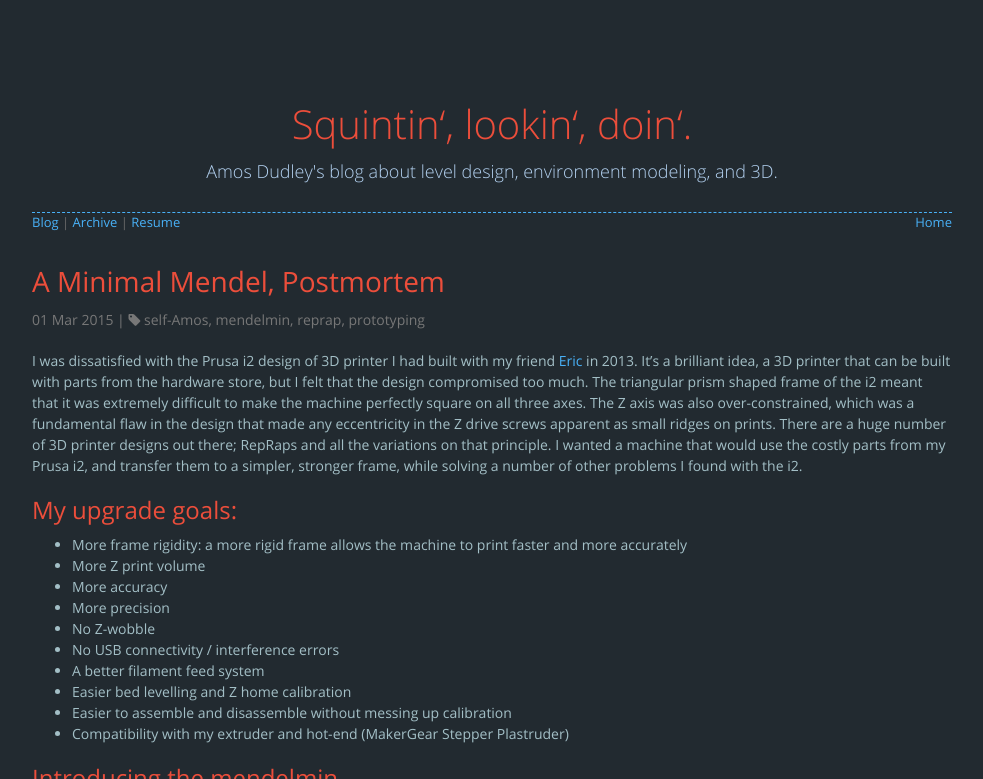
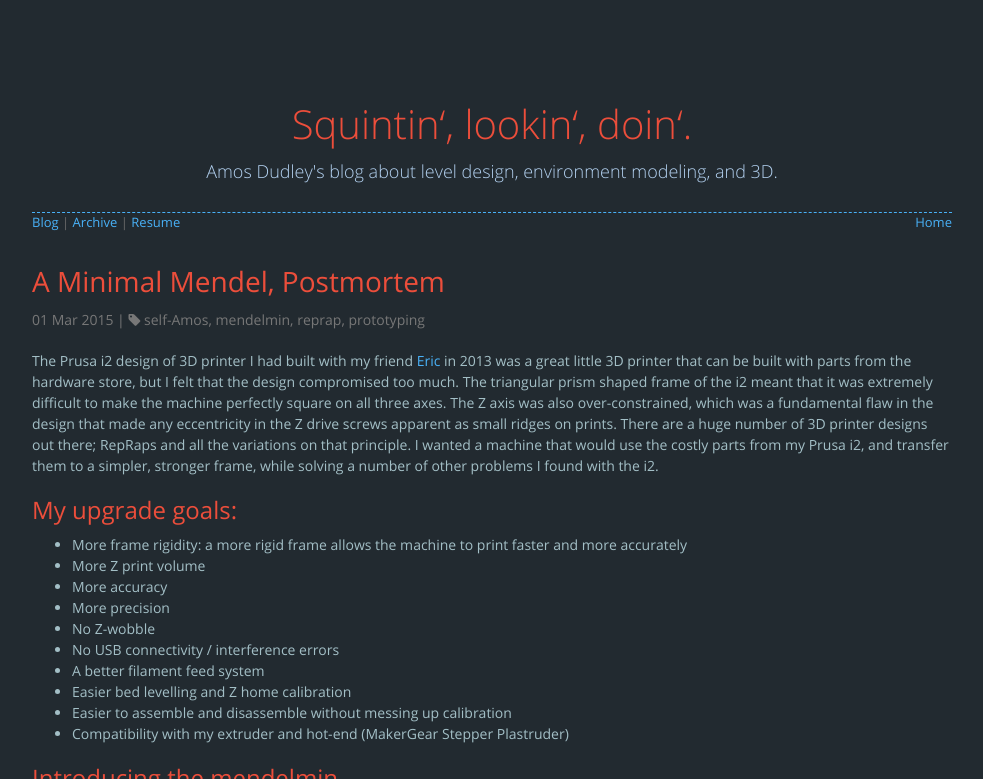
Before and after one commit to amosdudley/weblog, a Jekyll site: the page built from _posts/2015-03-01-A Minimal Mendel.md, in a window 1280 px wide and 900 px high, cut to the strip 0-779 px from the top of the window. Shown: the whole strip, without its empty margins (148-1131 px from the left). Built offline with Jekyll 4.4.1, drawn with Linux system fonts in a browser that asks for light colours; nearby versions of some CDN libraries; comment, search, counter and statistics services are not loaded.

Commit message:
minimal update

```diff
--- a/_posts/2015-03-01-A Minimal Mendel.md
+++ b/_posts/2015-03-01-A Minimal Mendel.md
@@ -3,7 +3,7 @@ title: "A Minimal Mendel, Postmortem"
 tags: [self-Amos, mendelmin, reprap, prototyping]
 ---
 
-I was dissatisfied with the Prusa i2 design of 3D printer I had built with my friend <a href="https://alloscomp.com/">Eric</a> in 2013. It's a brilliant idea, a 3D printer that can be built
+The Prusa i2 design of 3D printer I had built with my friend <a href="https://alloscomp.com/">Eric</a> in 2013 was a great little 3D printer that can be built
 with parts from the hardware store, but I felt that the design compromised too much. The triangular prism shaped frame of the i2 meant that it was extremely difficult to make the machine
 perfectly square on all three axes. The Z axis was also over-constrained, which was a fundamental flaw in the design that made any eccentricity in the Z drive screws apparent as small ridges
 on prints. There are a huge number of 3D printer designs out there; RepRaps and all the variations on that principle. I wanted a machine that would use the costly parts from
```
